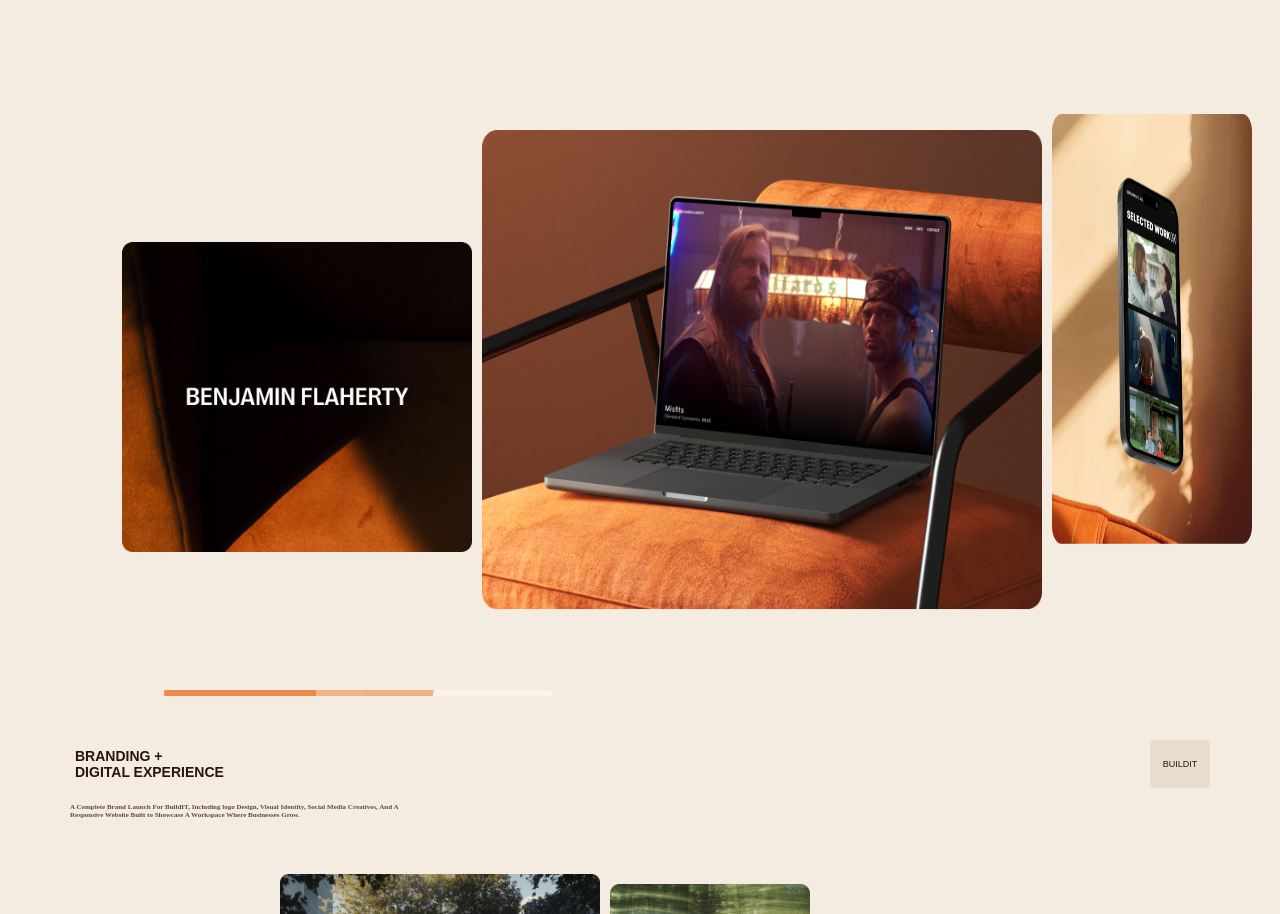
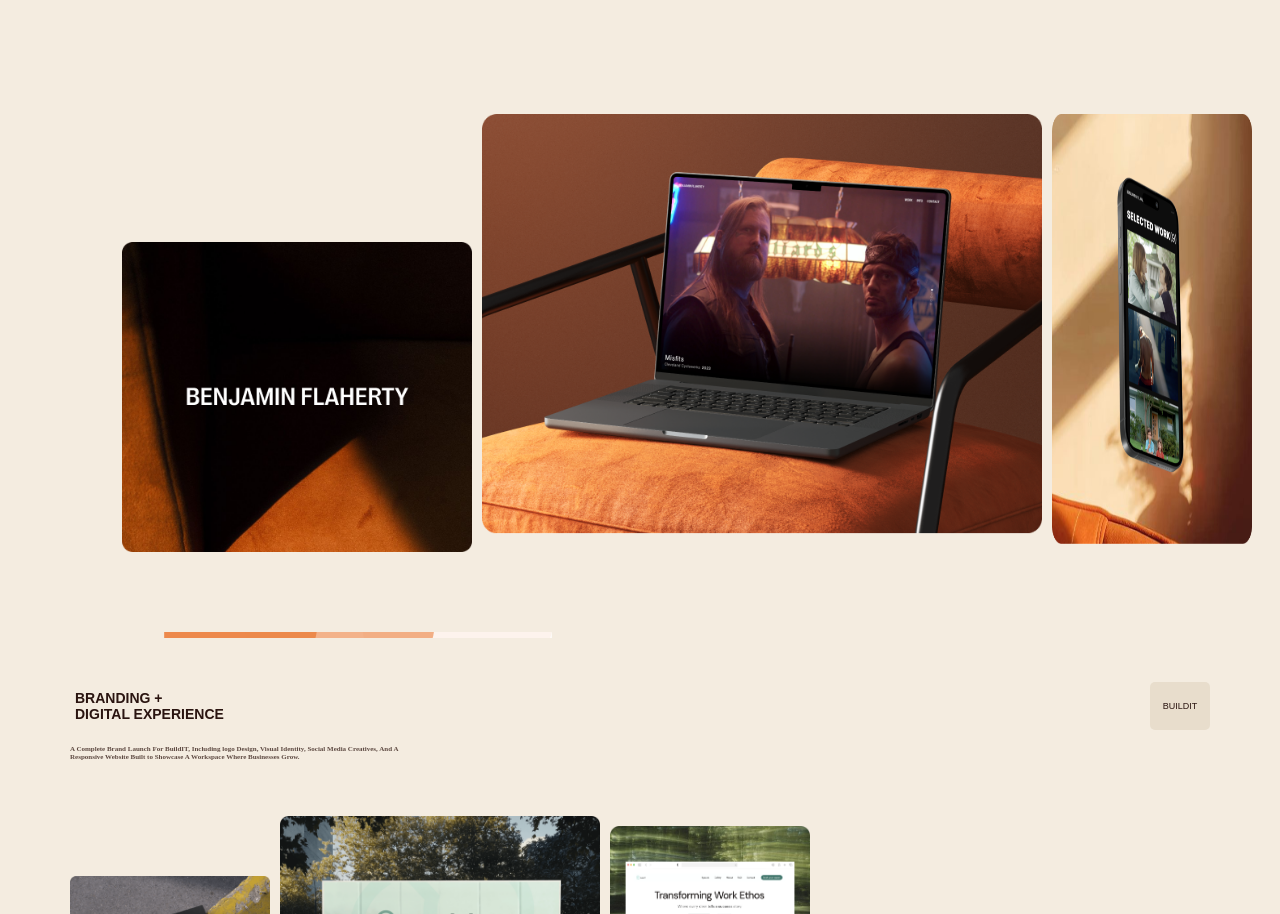
Before and after one commit to annaskhan-dev/RCHYstudio, a React (Vite) app: page / in a window 1280 px wide. Shown: the part 2966-3880 px from the top of the page. Built offline with nearby package versions, Linux system fonts and the light colour scheme.

Commit message:
adding things

```diff
--- a/src/components/benjamin.module.css
+++ b/src/components/benjamin.module.css
@@ -76,10 +76,10 @@ body {
 }
 
 .image2 {
-  height: 480px;
+  height: 420px;
   width: 560px;
   border-radius: 0.2px;
-  margin-top:12vh ;
+  margin-top:10vh ;
 }
 
 .image3 {
```
